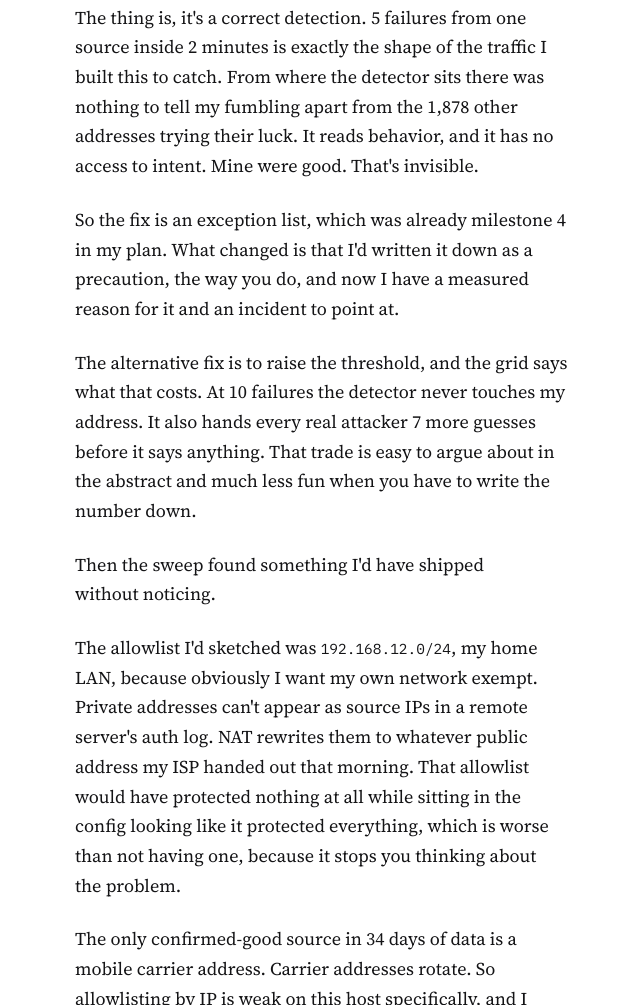
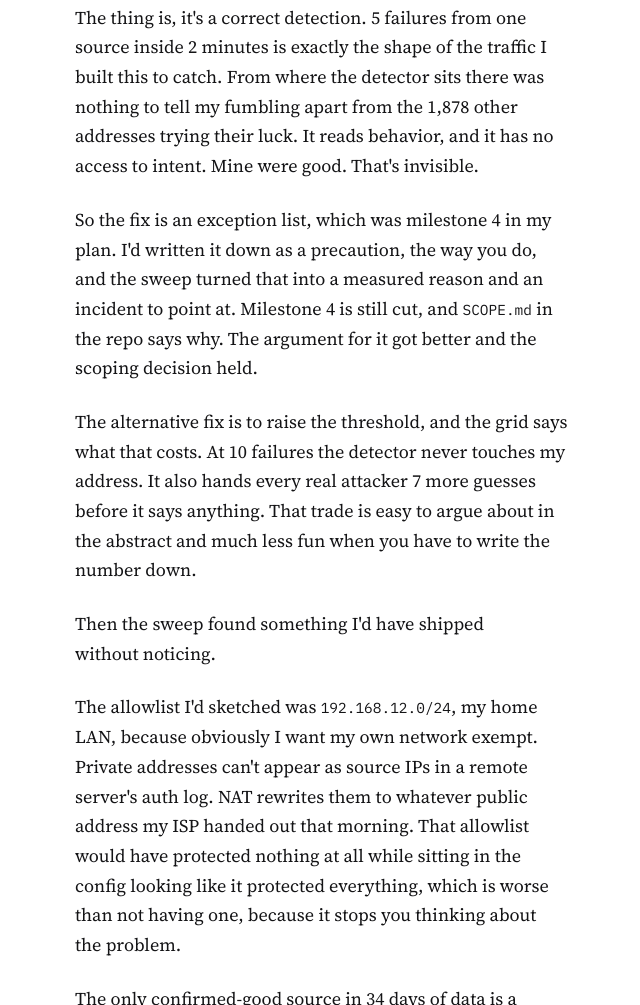
Before and after one commit to zellerbrook/portfolio-website, a plain HTML site: page public/writing/the-threshold-that-locked-me-out.html in a window 1280 px wide. Shown: the part 2213-3218 px from the top of the page, without its empty margins (317-957 px from the left). Drawn offline with Linux system fonts and the light colour scheme.

Commit message:
Say plainly that milestone 4 stays cut
The allowlist paragraph left the reader to infer whether the sweep reopened
milestone 4. It didn't. The measured reason for an exception list is stronger
than the assumed one, and the scoping decision is unchanged.

Same edit in the source and the built page.

Co-Authored-By: Claude Opus 5 <noreply@anthropic.com>

```diff
--- a/public/writing/the-threshold-that-locked-me-out.html
+++ b/public/writing/the-threshold-that-locked-me-out.html
@@ -90,7 +90,7 @@
 
   <p>The thing is, it's a correct detection. 5 failures from one source inside 2 minutes is exactly the shape of the traffic I built this to catch. From where the detector sits there was nothing to tell my fumbling apart from the 1,878 other addresses trying their luck. It reads behavior, and it has no access to intent. Mine were good. That's invisible.</p>
 
-  <p>So the fix is an exception list, which was already milestone 4 in my plan. What changed is that I'd written it down as a precaution, the way you do, and now I have a measured reason for it and an incident to point at.</p>
+  <p>So the fix is an exception list, which was milestone 4 in my plan. I'd written it down as a precaution, the way you do, and the sweep turned that into a measured reason and an incident to point at. Milestone 4 is still cut, and <code>SCOPE.md</code> in the repo says why. The argument for it got better and the scoping decision held.</p>
 
   <p>The alternative fix is to raise the threshold, and the grid says what that costs. At 10 failures the detector never touches my address. It also hands every real attacker 7 more guesses before it says anything. That trade is easy to argue about in the abstract and much less fun when you have to write the number down.</p>
 
```
Also changed, not shown: 1 other file.
